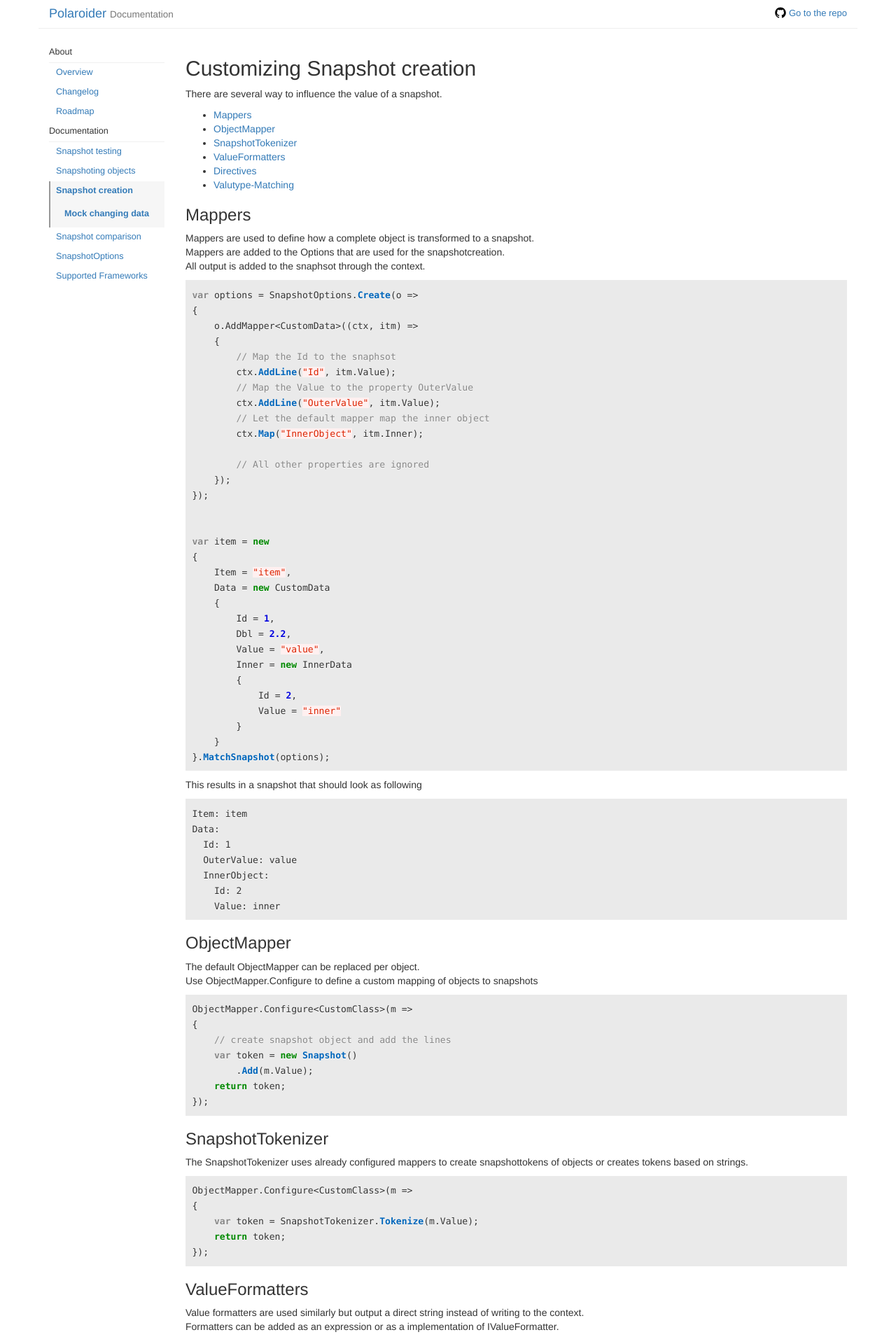
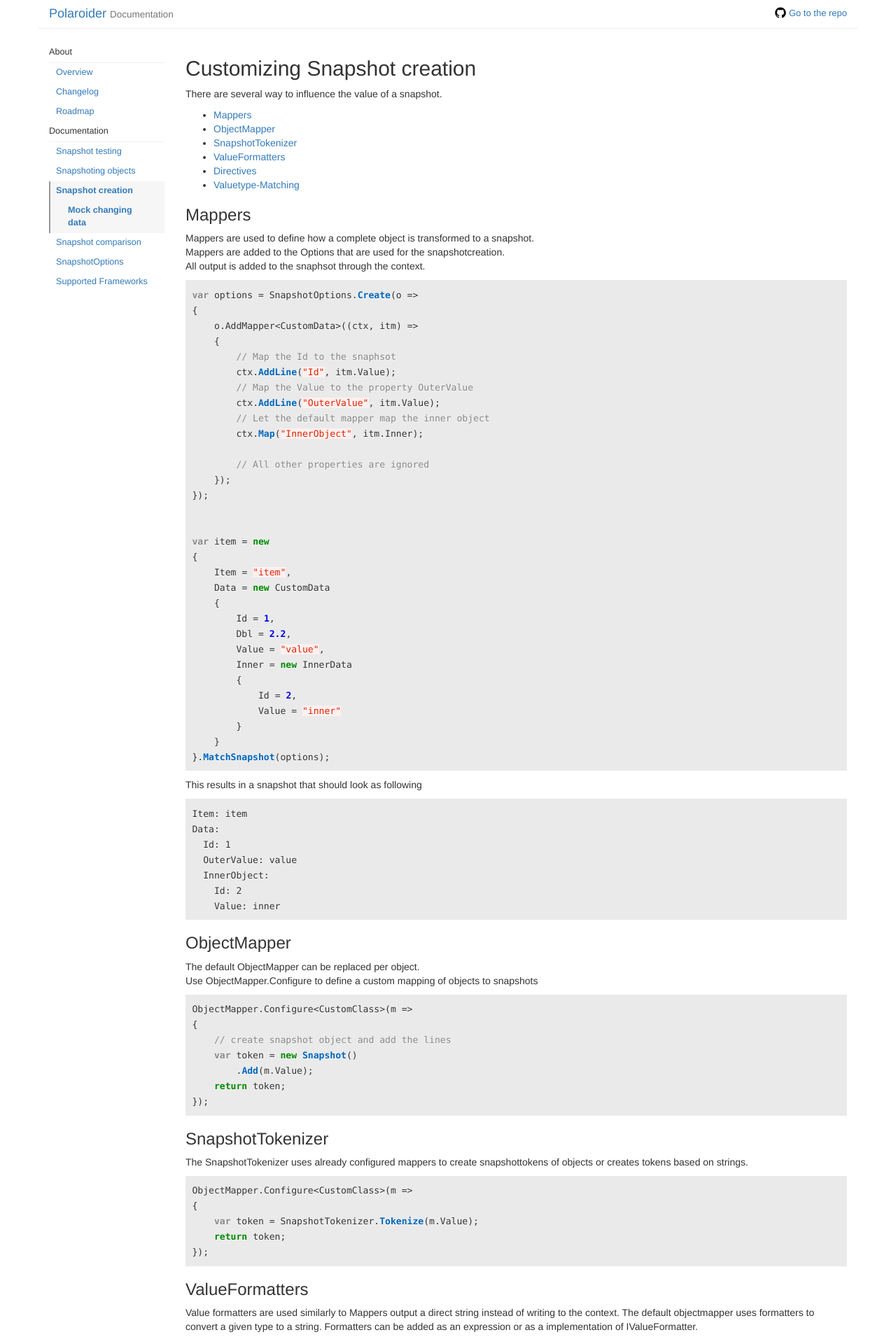
Before and after one commit to WickedFlame/Polaroider, a Jekyll site: the page built from docs/directives.md, in a window 1280 px wide. Shown: the top 1920 px of the page at 70% size. Built offline with Jekyll 4.4.1, drawn with Linux system fonts in a browser that asks for light colours; some of the changed text lies outside the part shown.

Commit message:
Docs - Style and objectmapping

````diff
--- a/docs/css/main.css
+++ b/docs/css/main.css
@@ -60,11 +60,10 @@ nav .nav-header {
 }
 
 .nav > li > a{
-    padding: 10px 20px;
+    padding: 5px 25px;
 }
 
 nav > ul.nav > li > a {
-    /* padding: 5px 10px; */
     padding: 5px 10px;
 }
 
--- a/docs/directives.md
+++ b/docs/directives.md
@@ -10,7 +10,7 @@ There are several way to influence the value of a snapshot.
 - [SnapshotTokenizer](#SnapshotTokenizer)
 - [ValueFormatters](#ValueFormatters)
 - [Directives](#Directives)
-- [Valutype-Matching](#valutype-matching)
+- [Valuetype-Matching](#valuetype-matching)
 
 ### <a name="Mappers"></a>Mappers
 Mappers are used to define how a complete object is transformed to a snapshot.
@@ -86,7 +86,7 @@ ObjectMapper.Configure<CustomClass>(m =>
 ```
 
 ### <a name="ValueFormatters"></a>ValueFormatters
-Value formatters are used similarly but output a direct string instead of writing to the context.
+Value formatters are used similarly to Mappers output a direct string instead of writing to the context. The default objectmapper uses formatters to convert a given type to a string.
 Formatters can be added as an expression or as a implementation of IValueFormatter.
 #### Expression
 ```csharp
@@ -136,7 +136,8 @@ Value: 2012-12-21T12:21:21.0000000
 ```
 
 ### <a name="Directives"></a>Directives
-Directives are used to customize the value of an already tokenized snapshot per line.
+Directives are used to customize the resulting string of an already tokenized snapshot.
+Each line of the tokenized snapshot is passed to the dirvective.
 The simmplest directive has an inputstring and returns the altered string.
 ```csharp
 SnapshotOptions AddDirective(Func<string, string> directive)
@@ -183,8 +184,9 @@ sn = new StringBuilder()
 sn.MatchSnapshot(options);
 ```
 
-### <a name="valutype-matching"></a> Valutype matching
-Valuetypes are automatically mapped with ToString(). In the Options it is possible override the behaviour for matching valuetypes.
+### <a name="valuetype-matching"></a> Valuetype matching
+Polaroider uses the ToString() method on ValueTypes to create the snapshot.
+The default definition of a ValueType can be altered in the SnapshotOptions. In the Options use the EvaluateValueType method to override the behaviour for matching valuetypes.
 ```charp
 var options = SnapshotOptions.Create(o =>
 {
````
Also changed, not shown: docs/mocking.md (+5 -4 lines).
